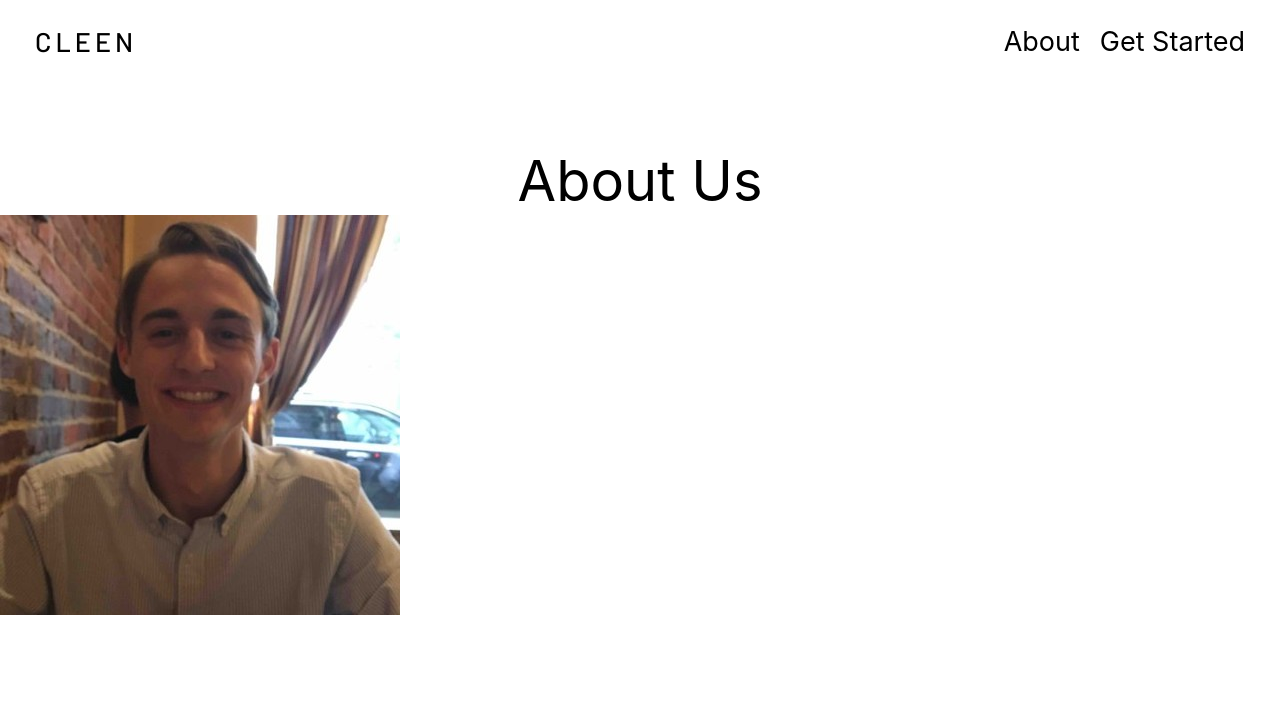
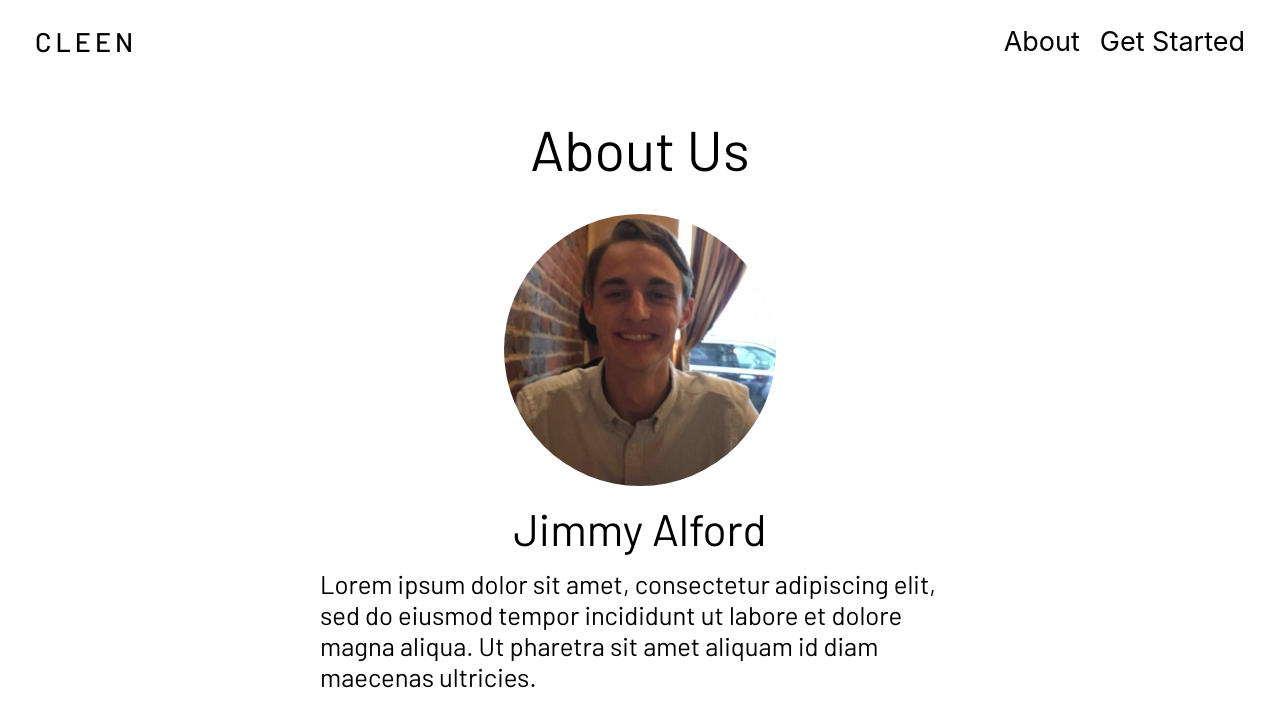
Before and after one commit to jalford14/cleen, a React (Create React App) app: page /about in a window 1280 px wide. Shown: the top 726 px of the page. Built offline with nearby package versions, Linux system fonts and the light colour scheme.

Commit message:
make some css changes to the about page

```diff
--- a/src/components/css/About.css
+++ b/src/components/css/About.css
@@ -1,2 +1,38 @@
-div {
+.about-container {
+  width: 50%;
+  margin: 0 auto;
+  font-family: Barlow, Arial, sans-serif;
 }
+
+.about-header {
+  font-size: 3.5em;
+  text-align: center;
+  margin: 5% 0 5% 0;
+}
+
+.profile-box {
+
+}
+
+.img-container {
+  text-align: center;
+}
+
+.img-container img {
+  width: 17em;
+  height: 17em;
+  border-radius: 50%;
+}
+
+.person-container div {
+  margin: 2% 0 2% 0;
+}
+
+.person-name {
+  font-size: 2.76em;
+  text-align: center;
+}
+
+.person-description {
+  font-size: 1.6em;
+}
--- a/src/components/css/WashForm.css
+++ b/src/components/css/WashForm.css
@@ -1,13 +1,13 @@
-.form-header {
-  font-size: 3.5em;
-  text-align: center;
-  margin: 5% 0 0 0;
-}
-
 .form-container {
   width: 50%;
   margin: 0 auto;
   font-family: Barlow, Arial, sans-serif;
+}
+
+.form-header {
+  font-size: 3.5em;
+  text-align: center;
+  margin: 5% 0 5% 0;
 }
 
 .form-control {
--- a/src/containers/About.js
+++ b/src/containers/About.js
@@ -4,14 +4,22 @@ import "../components/css/About.css"
 class About extends React.Component {
   render() {
     return(
-      <div>
-        <div class="form-header">
+      <div class="about-container">
+        <div class="about-header">
           About Us
         </div>
 
         <div class="profile-box">
           <div class="img-container">
             <img src={require("../assets/img/jimmy.jpeg")} />
+          </div>
+          <div class="person-container">
+            <div class="person-name">
+              Jimmy Alford
+            </div>
+            <div class="person-description">
+              Lorem ipsum dolor sit amet, consectetur adipiscing elit, sed do eiusmod tempor incididunt ut labore et dolore magna aliqua. Ut pharetra sit amet aliquam id diam maecenas ultricies.
+            </div>
           </div>
         </div>
       </div>
```
